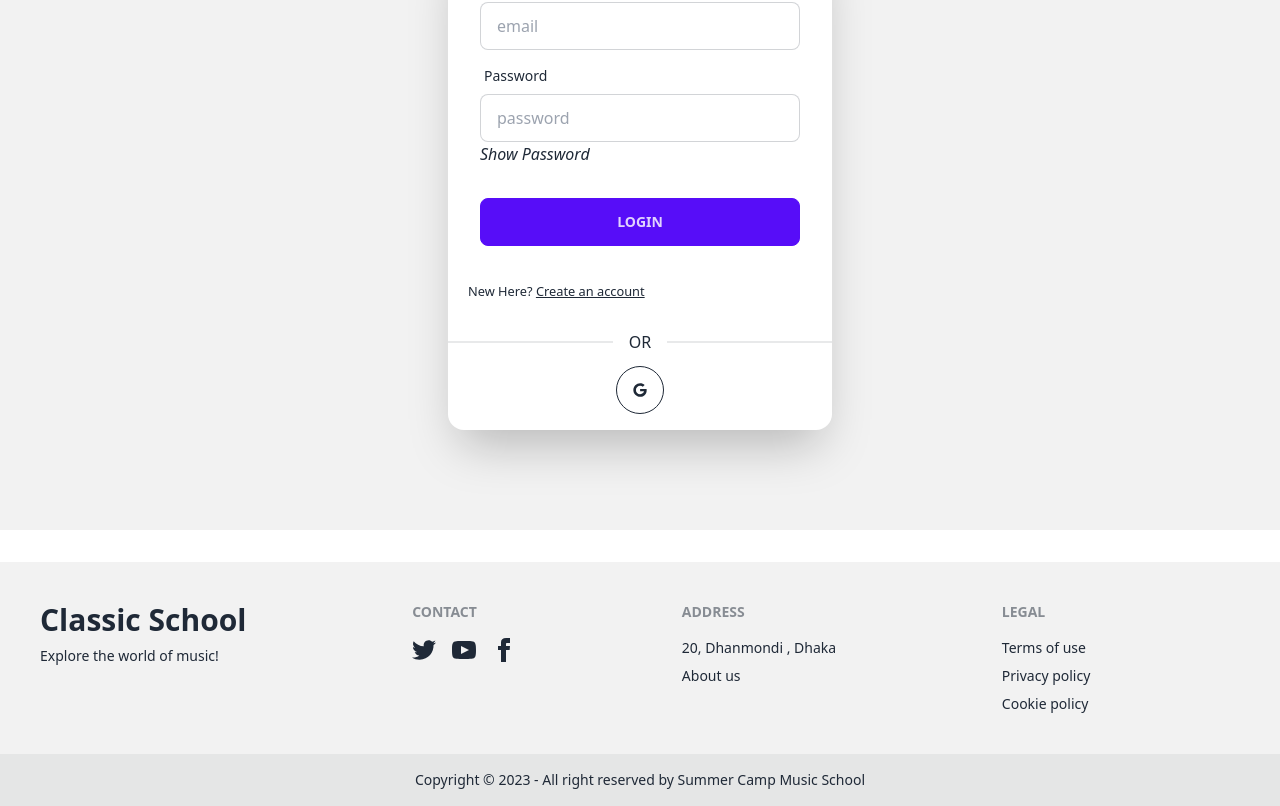
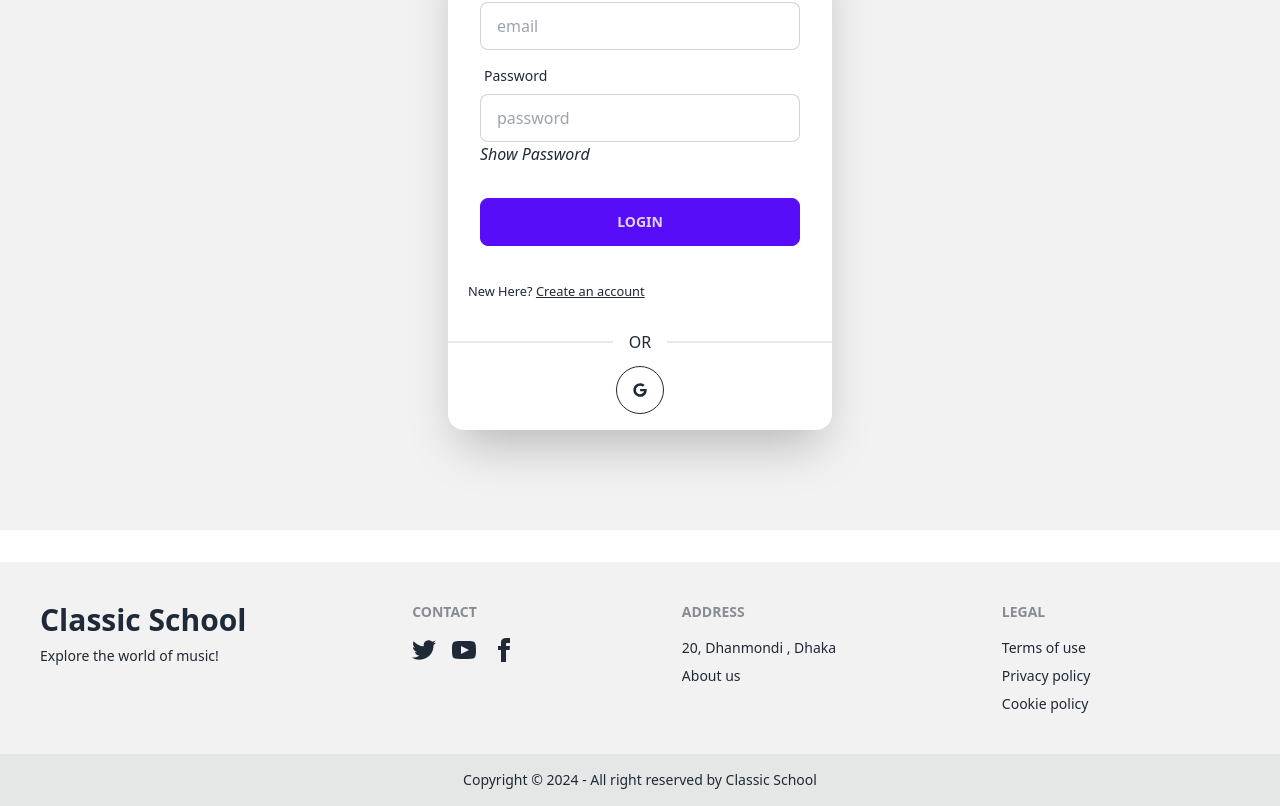
Before and after one commit to tanmoyM-1611/finalAssignment, a React (Vite) app: page /login in a window 1280 px wide. Shown: the part 338-1144 px from the top of the page. Built offline with nearby package versions, Linux system fonts and the light colour scheme; no server answers.

Commit message:
fdfgdfh  commit

```diff
--- a/src/pages/Shared/Footer/Footer.jsx
+++ b/src/pages/Shared/Footer/Footer.jsx
@@ -34,7 +34,7 @@ const Footer = () => {
             </div>
             <div className="footer footer-center p-4 bg-base-300 text-base-content">
                 <div>
-                    <p>Copyright © 2023 - All right reserved by Summer Camp Music School</p>
+                    <p>Copyright © 2024 - All right reserved by Classic School</p>
                 </div>
             </div>
         </footer>
```
